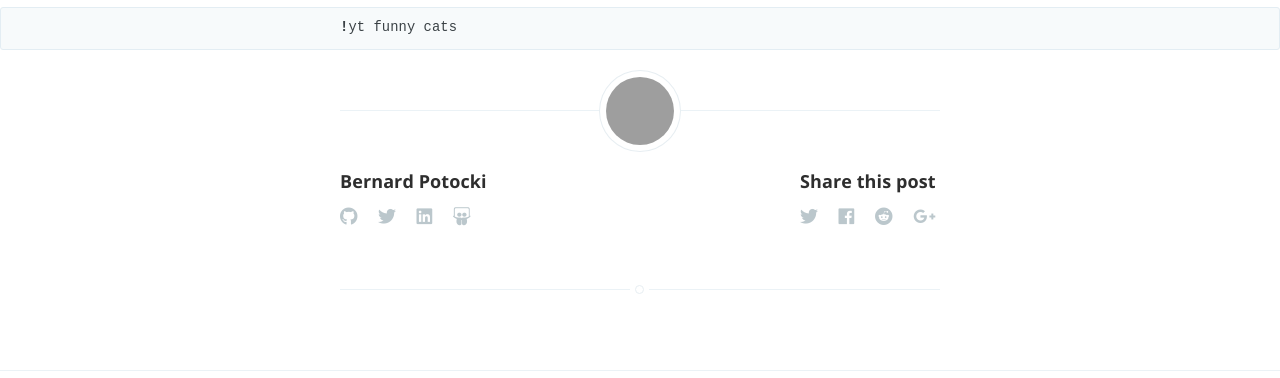
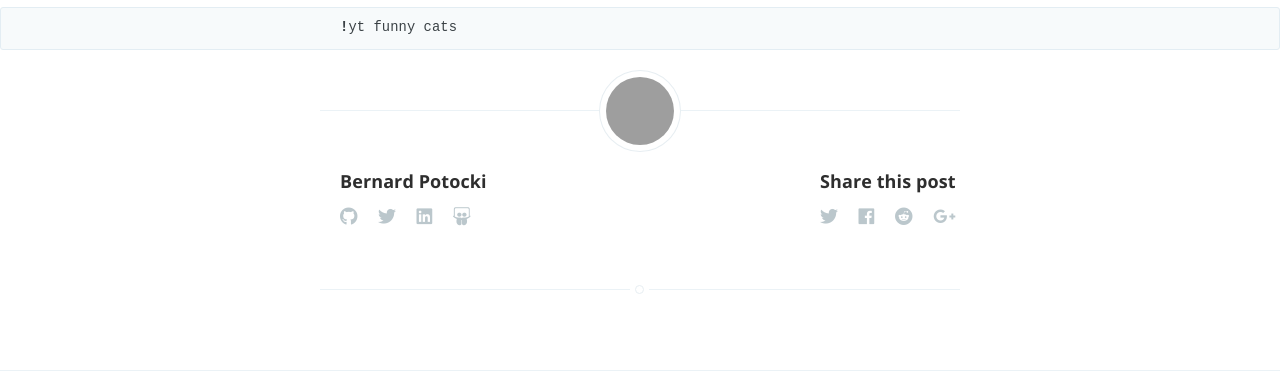
Before and after one commit to imanel/blog.imanel.org, a Jekyll site: the page built from _posts/2012-06-26-how-to-change-default-search-engine-in-safari-6.md, in a window 1280 px wide. Shown: the part 1897-2275 px from the top of the page. Built offline with Jekyll 4.4.1, drawn with Linux system fonts in a browser that asks for light colours; grey boxes are pictures that could not be loaded.

Commit message:
Add padding

```diff
--- a/_sass/_override.scss
+++ b/_sass/_override.scss
@@ -41,6 +41,8 @@ h1, h2, h3, .post-content p, code, .post-footer, .post-excerpt, .post-meta, ul {
   max-width: 600px;
   margin-left: auto;
   margin-right: auto;
+  padding-left: 20px;
+  padding-right: 20px;
 }
 
 code {
```
